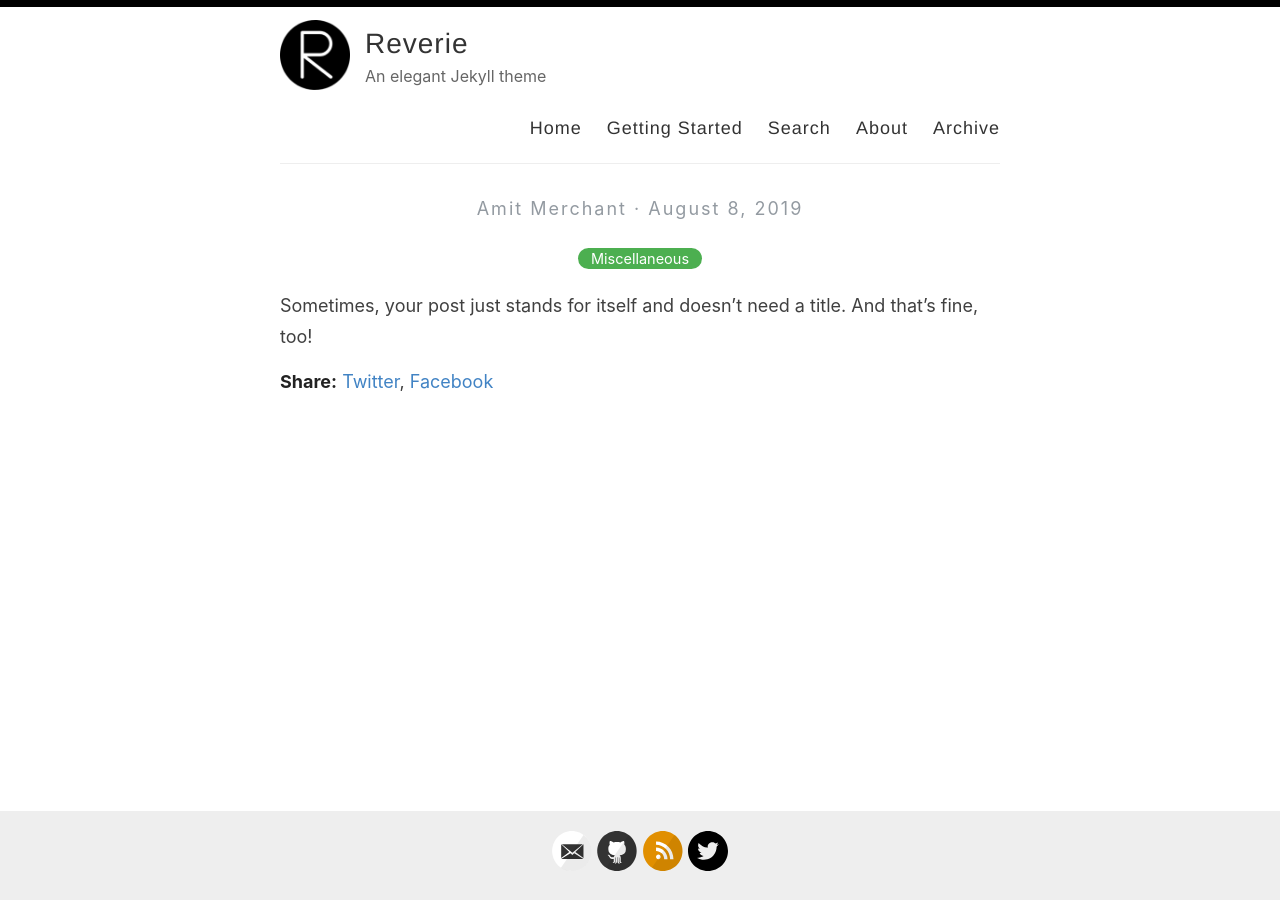
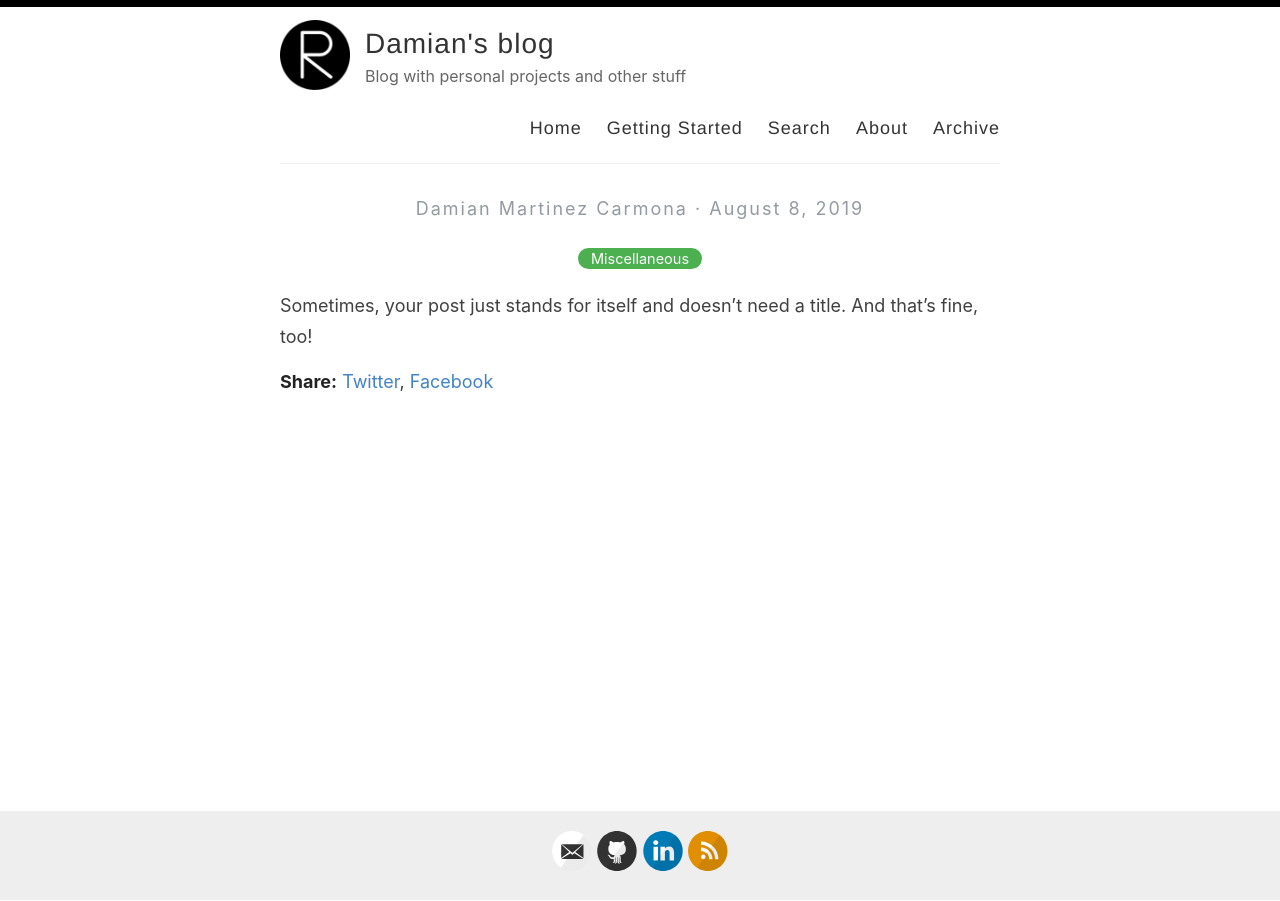
Before and after one commit to DamiMartinez/damimartinez.github.io, a Jekyll site: the page built from _posts/2019-08-08-no-title-posts.md, in a window 1280 px wide. Built offline with Jekyll 4.4.1, drawn with Linux system fonts in a browser that asks for light colours.

Commit message:
Update _config.yml

```diff
--- a/_config.yml
+++ b/_config.yml
@@ -3,13 +3,13 @@
 #
 
 # Name of your site (displayed in the header)
-name: Reverie
+name: Damian's blog
 
 # Name of the author
-author: Amit Merchant
+author: Damian Martinez Carmona
 
 # Short bio or description (displayed in the header)
-description: An elegant Jekyll theme
+description: Blog with personal projects and other stuff
 
 # URL of your avatar or profile pic (you could use your GitHub profile pic)
 avatar: /images/reverie.png
@@ -20,42 +20,31 @@ avatar: /images/reverie.png
 
 # Includes an icon in the footer for each username you enter
 footer-links:
-  dribbble:
-  email: amit.d.merchant@gmail.com
-  facebook:
-  flickr:
-  github: amitmerchant1990/reverie
-  instagram:
-  linkedin:
-  pinterest:
+  email: damian.martinez.carmona@gmail.com
+  github: https://github.com/DamiMartinez
+  linkedin: https://www.linkedin.com/in/damian-martinez-carmona
   rss: rss
-  twitter: amit_merchant
-  stackoverflow:
-  youtube: # channel/<your_long_string> or user/<user-name>
-  googleplus: # anything in your profile username that comes after plus.google.com/
-  playconsole:
-  mastodon: # <your-mastodon-instance>/@<your-user-name> eg. fosstodon.org/@username
 
 # Enter your Disqus shortname (not your username) to enable commenting on posts
 # You can find your shortname on the Settings page of your Disqus account
 disqus:
 
 # Enter your Google Analytics web tracking code (e.g. UA-2110908-2) to activate tracking
-google_analytics: UA-43339302-11
+google_analytics:
 
 # For newer "GA4" analytics, use the following instead of the "UA" entry above
 #google_analytics_ga4: G-GABC1DEFG
 
 # Your website URL (e.g. http://amitmerchant1990.github.io or http://www.amitmerchant.com)
 # Used for Sitemap.xml and your RSS feed
-url: http://www.amitmerchant.com/reverie
-enforce_ssl: https://www.amitmerchant.com/reverie
+url: https://damimartinez.github.io
+enforce_ssl: https://damimartinez.github.io
 
 # If you're hosting your site at a Project repository on GitHub pages
 # (http://yourusername.github.io/repository-name)
 # and NOT your User repository (http://yourusername.github.io)
 # then add in the baseurl here, like this: "/repository-name"
-baseurl: "/reverie"
+baseurl: "/"
 
 #
 # !! You don't need to change any of the configuration flags below !!
```
